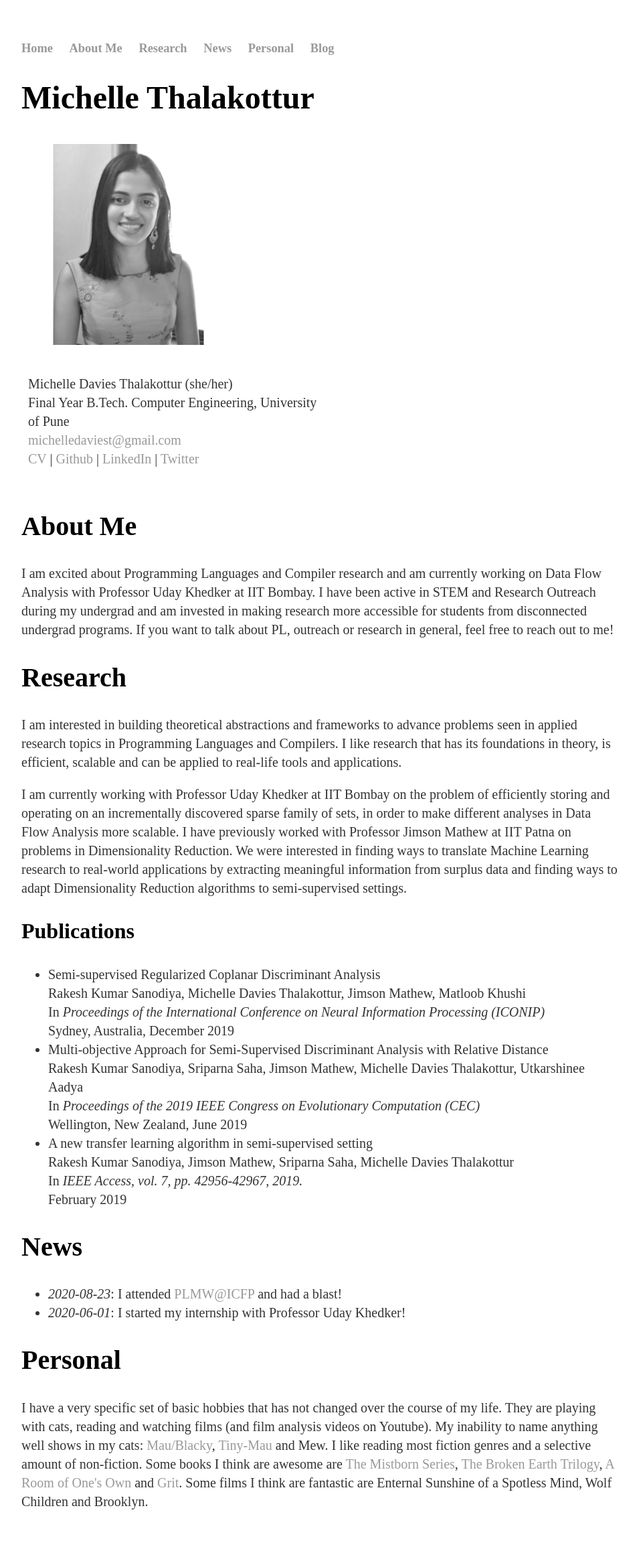
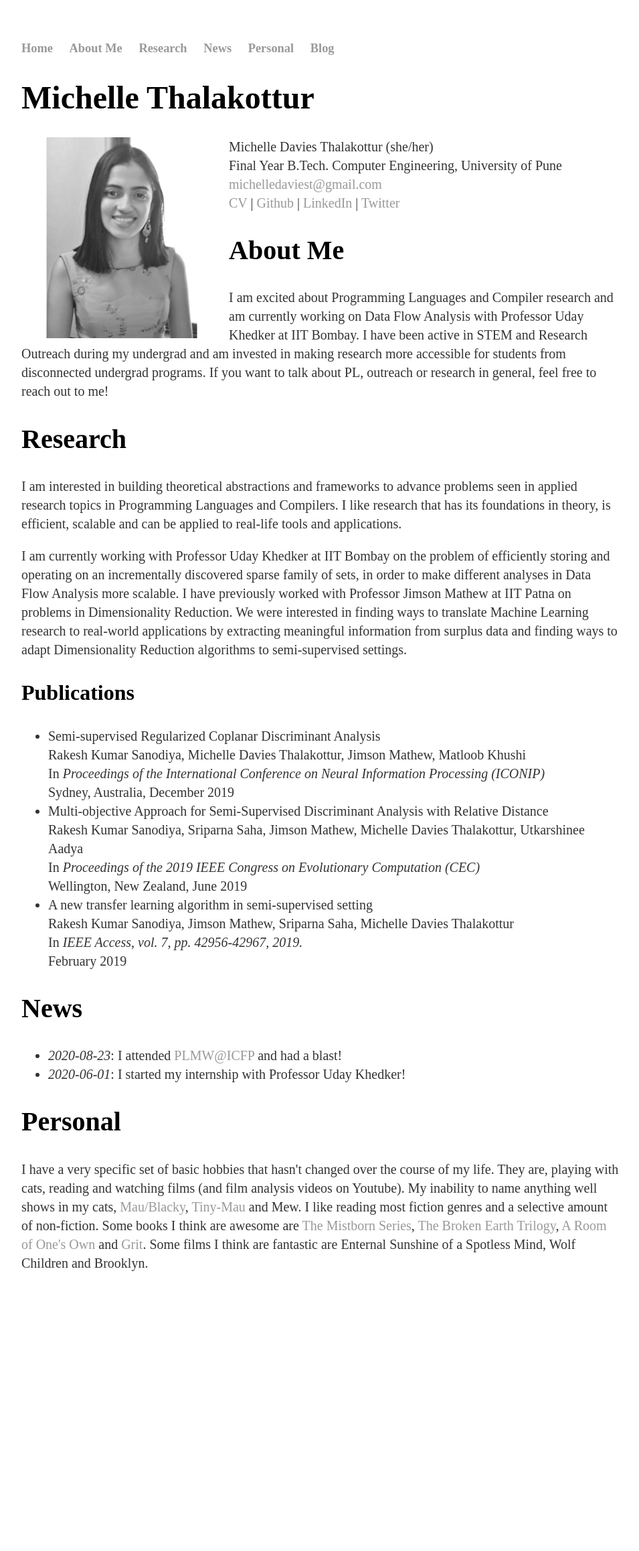
Before and after one commit to michelledaviest/michelledaviest.github.io, a Jekyll site: the page built from index.html, in a window 1280 px wide. Shown: the whole page at 67% size, without its empty margins (160-1115 px from the left). Built offline with Jekyll 4.4.1, drawn with Linux system fonts in a browser that asks for light colours; some web fonts are replaced; after the commit the page ends 1960 px from its top, so only the background shows below that.

Commit message:
float for profile picture

```diff
--- a/css/main.css
+++ b/css/main.css
@@ -14,6 +14,10 @@ body { margin: 60px auto; width: 70%; }
   content: "";
   clear: both;
   display: table;
+}
+
+img {
+  float: left;
 }
 
 a { text-decoration: none; color: #999; }
--- a/index.html
+++ b/index.html
@@ -5,20 +5,9 @@ title: Michelle Thalakottur
 
 <div class="blurb">
 	<h1>Michelle Thalakottur</h1>
-	<div class="row">
-		<div class="column">
-    		<img src="profile-photo/IMG-2020-10.jpeg" alt="Michelle Face Shot" width="300" height="300" border: 2px solid #000;>
-		</div>
-		<div class="column">
-			<p>
-			Michelle Davies Thalakottur (she/her)<br>
-			Final Year B.Tech. Computer Engineering, University of Pune<br>
-			<a href="mailto:michelledaviest@gmail.com">michelledaviest@gmail.com</a><br>
-			<a href="files/michelle-thalakottur_cv.pdf">CV</a> | <a href="https://github.com/michelledaviest">Github</a> | <a href="https://www.linkedin.com/in/michelle-thalakottur-32925914a/">LinkedIn</a> | <a href="https://www.twitter.com/michelledaviest">Twitter</a>
-  		</div>
-	</div>
+	<p><img src="profile-photo/IMG-2020-10.jpeg" alt="Michelle Face Shot" style="width:300px;height:300px;margin-right:10px;" >
+	Michelle Davies Thalakottur (she/her)<br>Final Year B.Tech. Computer Engineering, University of Pune<br><a href="mailto:michelledaviest@gmail.com">michelledaviest@gmail.com</a><br><a href="files/michelle-thalakottur_cv.pdf">CV</a> | <a href="https://github.com/michelledaviest">Github</a> | <a href="https://www.linkedin.com/in/michelle-thalakottur-32925914a/">LinkedIn</a> | <a href="https://www.twitter.com/michelledaviest">Twitter</a>
 </div>
-
 
 <div class="blurb" id="aboutsec">
 	<h2>About Me</h2>
@@ -60,5 +49,5 @@ title: Michelle Thalakottur
 
 <div class="blurb" id="personalsec">
 	<h2>Personal</h2>
-	<p>I have a very specific set of basic hobbies that has not changed over the course of my life. They are playing with cats, reading and watching films (and film analysis videos on Youtube). My inability to name anything well shows in my cats: <a href="personal/cats/IMG_BLACKY.jpg">Mau/Blacky</a>, <a href="personal/cats/IMG_TINY-MAU.jpg">Tiny-Mau</a> and Mew. I like reading most fiction genres and a selective amount of non-fiction. Some books I think are awesome are <a href="https://www.goodreads.com/series/40910-mistborn">The Mistborn Series</a>, <a href="https://www.goodreads.com/series/40910-mistborn">The Broken Earth Trilogy</a>, <a href="https://www.goodreads.com/book/show/18521.A_Room_of_One_s_Own">A Room of One's Own</a> and <a href="https://www.goodreads.com/book/show/27213329-grit">Grit</a>. Some films I think are fantastic are Enternal Sunshine of a Spotless Mind, Wolf Children and Brooklyn.</p>
+	<p>I have a very specific set of basic hobbies that hasn't changed over the course of my life. They are, playing with cats, reading and watching films (and film analysis videos on Youtube). My inability to name anything well shows in my cats, <a href="personal/cats/IMG_BLACKY.jpg">Mau/Blacky</a>, <a href="personal/cats/IMG_TINY-MAU.jpg">Tiny-Mau</a> and Mew. I like reading most fiction genres and a selective amount of non-fiction. Some books I think are awesome are <a href="https://www.goodreads.com/series/40910-mistborn">The Mistborn Series</a>, <a href="https://www.goodreads.com/series/40910-mistborn">The Broken Earth Trilogy</a>, <a href="https://www.goodreads.com/book/show/18521.A_Room_of_One_s_Own">A Room of One's Own</a> and <a href="https://www.goodreads.com/book/show/27213329-grit">Grit</a>. Some films I think are fantastic are Enternal Sunshine of a Spotless Mind, Wolf Children and Brooklyn.</p>
 </div>
```
